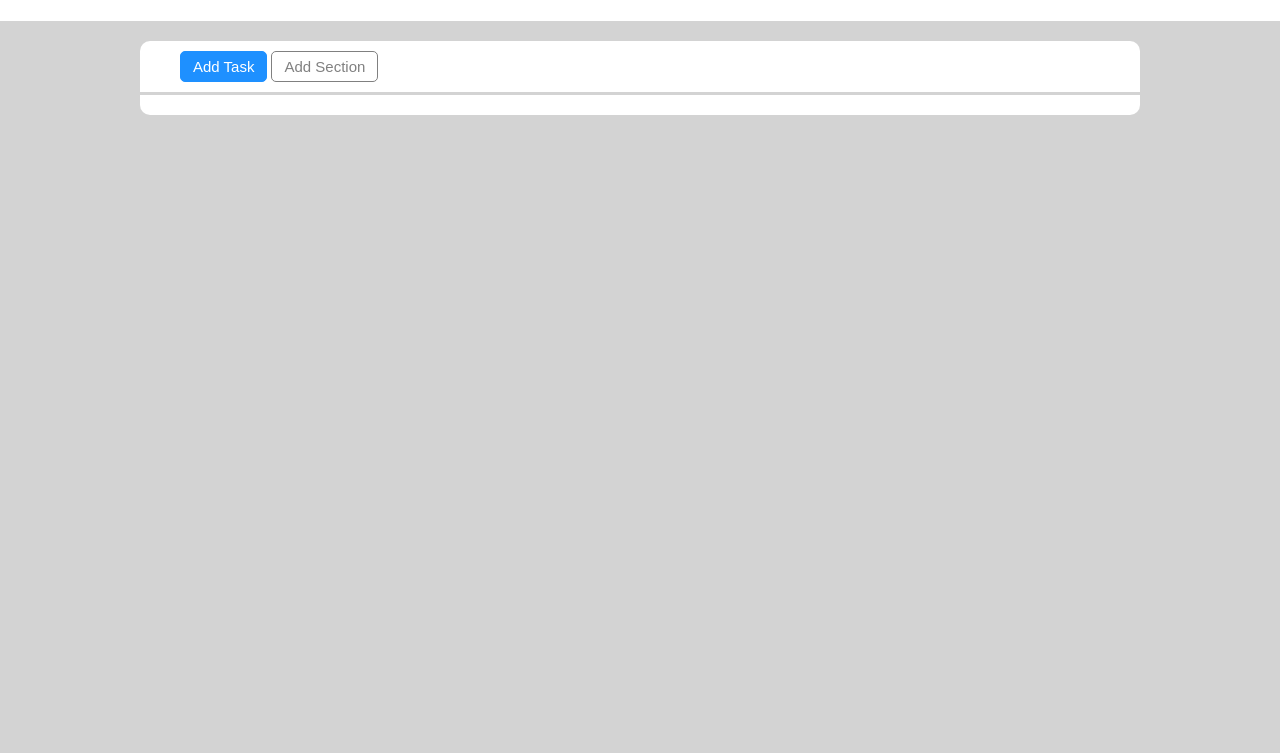
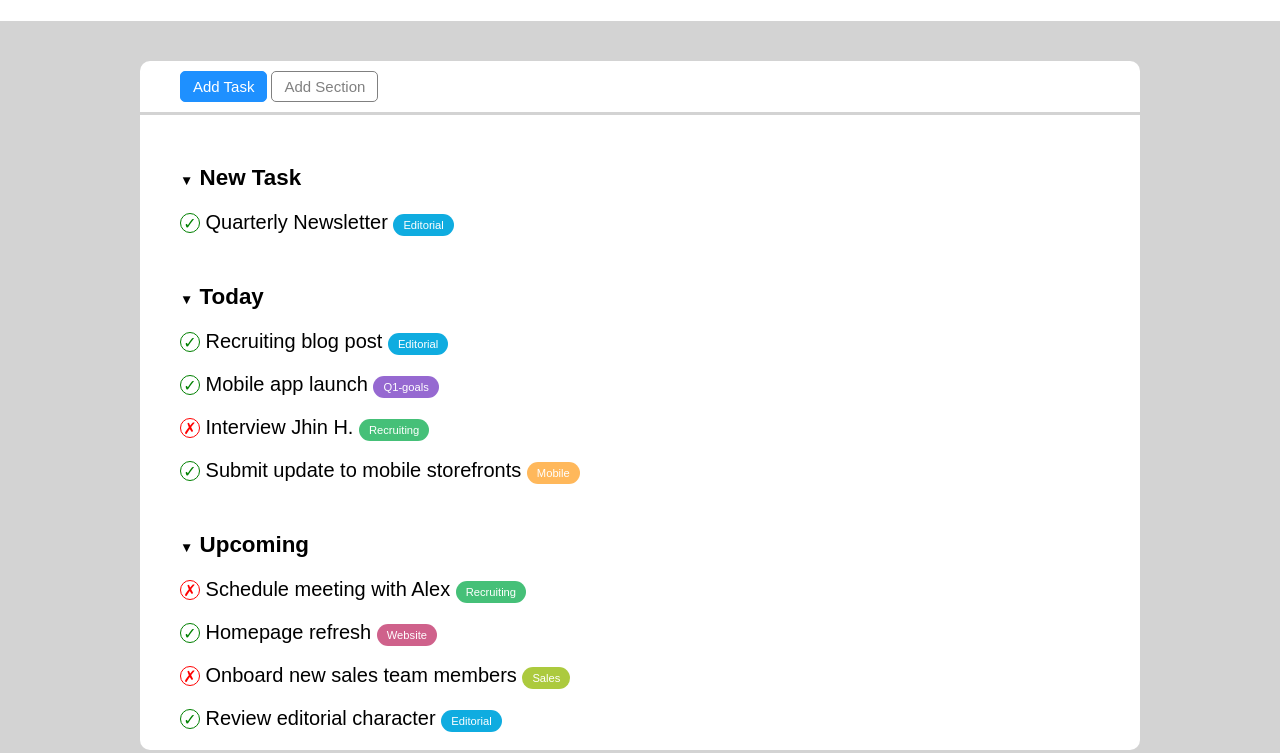
Before and after one commit to PlacidoBonfiglio/html-css-toboolist, a plain HTML site: page index.html in a window 1280 px wide. Shown: the part 79-832 px from the top of the page. Before the commit the page ends 800 px from the top, so only its background shows below. Drawn offline with Linux system fonts and the light colour scheme.

Commit message:
added all list

```diff
--- a/css/style.css
+++ b/css/style.css
@@ -8,7 +8,7 @@
 .top{
     height: 100px;
     line-height: 100px;
-    margin-bottom: 20px;
+    margin-bottom: 40px;
     background-color: white;
 }
 
@@ -39,10 +39,6 @@ body{
     border-radius: 10px 10px 0 0;
 }
 
-.container.container-buttons{
-    border-radius: 10px 10px 0 0;
-}
-
 /* buttons */
 #add{
     margin-bottom: 15px;
@@ -69,12 +65,89 @@ button.add-section{
     border: 1px solid grey;
 }
 
-/* list */
-.container-2{
+/* lists */
+.container-list{
     width: 1000px;
     margin: 3px auto;
     box-sizing: border-box;
-    padding: 10px 40px;
+    padding: 0 40px;
+    padding-top: 20px;
     background-color: white;
     border-radius: 0 0 10px 10px;
 }
+
+.arrow{
+    font-size: 60%;
+}
+
+h3{
+    font-family: Arial, Helvetica, sans-serif;
+    font-size: 1.4rem;
+    padding-top:30px;
+    padding-bottom: 20px;
+}
+
+ul{
+    list-style-type: none;
+}
+
+li{
+    font-family: Arial, Helvetica, sans-serif;
+    font-size: 20px;
+    padding-bottom: 20px;
+}
+
+.check{
+    border: 1px solid green;
+    background-color: transparent;
+    height: 20px;
+    width: 20px;
+    border-radius: 50%;
+    display: inline-block;
+    color: green;
+    font-size: 1rem;
+    text-align: center;
+    line-height: 20px;
+}
+
+.cross{
+    border: 1px solid red;
+    background-color: transparent;
+    height: 20px;
+    width: 20px;
+    border-radius: 50%;
+    display: inline-block;
+    color: red;
+    font-size: 1rem;
+    text-align: center;
+    line-height: 20px;
+}
+
+.label{
+    background-color: rgb(15, 172, 224);
+    color: white;
+    padding: 5px 10px;
+    border-radius: 20px;
+    font-size: 0.7rem;
+
+}
+
+.goals{
+    background-color: rgb(150, 105, 209);
+}
+
+.recruiting{
+    background-color: rgb(69, 192, 120);
+}
+
+.mobile{
+    background-color: rgb(255, 184, 91);
+}
+
+.website{
+    background-color: rgb(207, 97, 139);
+}
+
+.sales{
+    background-color: rgb(172, 202, 62);
+}
--- a/index.html
+++ b/index.html
@@ -22,22 +22,32 @@
             <div class="border"></div>
         </section>
 
-        <section class="container-2">
-            <div>
+        <section class="container-list">
+            <div class="new task">
+                <h3><span class="arrow">&#9660;</span> New Task</h3>
                 <ul>
-
+                    <li><span class="check">&check;</span> Quarterly Newsletter <span class="label editorial">Editorial</span></li>
                 </ul>
             </div>
-            <div>
+            <div class="new task">
+                <h3><span class="arrow">&#9660;</span> Today</h3>
                 <ul>
-
+                    <li><span class="check">&check;</span> Recruiting blog post <span class="label editorial">Editorial</span></li>
+                    <li><span class="check">&check;</span> Mobile app launch <span class="label goals">Q1-goals</span></li>
+                    <li><span class="cross">&cross;</span> Interview Jhin H. <span class="label recruiting">Recruiting</span></li>
+                    <li><span class="check">&check;</span> Submit update to mobile storefronts <span class="label mobile">Mobile</span></li>
                 </ul>
             </div>
-            <div>
+            <div class="new task">
+                <h3><span class="arrow">&#9660;</span> Upcoming</h3>
                 <ul>
-
+                    <li><span class="cross">&cross;</span> Schedule meeting with Alex <span class="label recruiting">Recruiting</span></li>
+                    <li><span class="check">&check;</span> Homepage refresh <span class="label website">Website</span></li>
+                    <li><span class="cross">&cross;</span> Onboard new sales team members <span class="label sales">Sales</span></li>
+                    <li><span class="check">&check;</span> Review editorial character <span class="label editorial">Editorial</span></li>
                 </ul>
             </div>
+
         </section>
 
 
```
